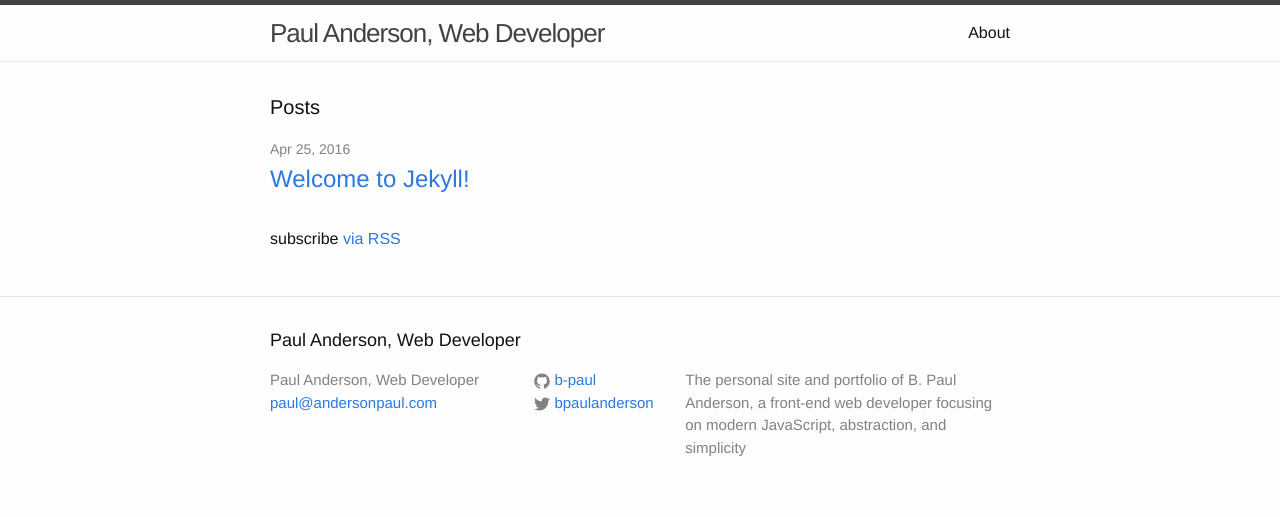
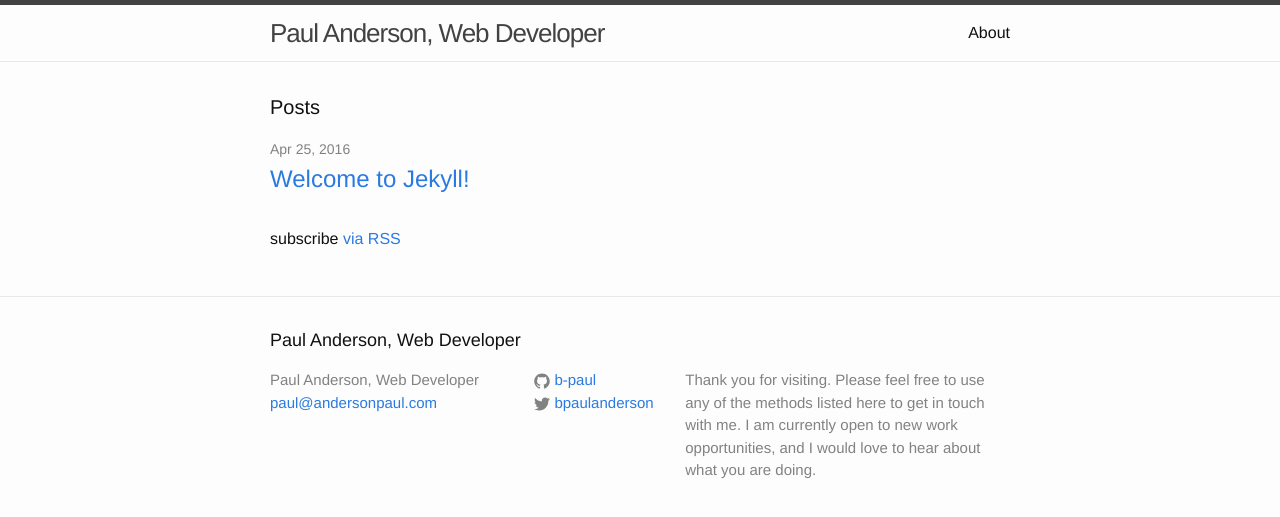
Before and after one commit to b-paul/b-paul.github.io, a Jekyll site: the page built from index.html, in a window 1280 px wide. Shown: the top 517 px of the page. Built offline with Jekyll 4.4.1, drawn with Linux system fonts in a browser that asks for light colours.

Commit message:
Edit _config.yml

```diff
--- a/_config.yml
+++ b/_config.yml
@@ -8,13 +8,22 @@
 # Site settings
 title: Paul Anderson, Web Developer
 email: paul@andersonpaul.com
-description: > # this means to ignore newlines until "baseurl:"
-  The personal site and portfolio of B. Paul Anderson, a front-end web developer
-  focusing on modern JavaScript, abstraction, and simplicity
+description: >
+  Thank you for visiting. Please feel free to use any of the methods listed here
+  to get in touch with me. I am currently open to new work opportunities, and I
+  would love to hear about what you are doing.
 baseurl: "" # the subpath of your site, e.g. /blog
-url: "http://yourdomain.com" # the base hostname & protocol for your site
+url: "https://www.andersonpaul.com" # the base hostname & protocol for your site
+personal_name: Paul Anderson
 twitter_username: bpaulanderson
 github_username:  b-paul
+collections:
+  - skills
+  - projects
 
 # Build settings
 markdown: kramdown
+sass:
+  load_paths:
+    - _includes/lib/bourbon/app/assets/stylesheets/
+    - _includes/lib/neat/app/assets/stylesheets/
```
